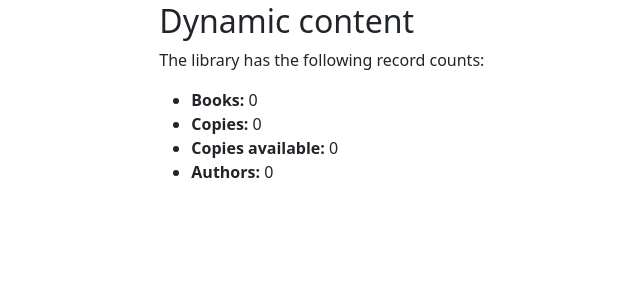
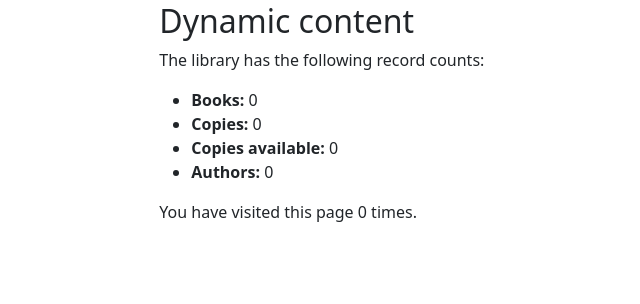
Before and after one commit to Atmartushev/csci313-assignment-4-Avtonom-Martushev, a Django app: page /catalog/ in a window 1280 px wide. Shown: the part 142-446 px from the top of the page, without its empty margins (66-706 px from the left). Run offline with Django 5.2, Linux system fonts and the light colour scheme; data that the repository does not hold is empty.

Commit message:
feat: added num visits

```diff
--- a/locallibrary/catalog/templates/index.html
+++ b/locallibrary/catalog/templates/index.html
@@ -13,4 +13,8 @@ Local Library{% endblock %}
   <li><strong>Copies available:</strong> {{ num_instances_available }}</li>
   <li><strong>Authors:</strong> {{ num_authors }}</li>
 </ul>
+
+<p>
+  You have visited this page {{ num_visits }} time{{ num_visits|pluralize }}.
+</p>
 {% endblock %}
--- a/locallibrary/catalog/views.py
+++ b/locallibrary/catalog/views.py
@@ -12,18 +12,23 @@ def index(request):
     # Available books (status = 'a')
     num_instances_available = BookInstance.objects.filter(status__exact='a').count()
 
-    # The 'all()' is implied by default.
-    num_authors = Author.objects.count()
+    num_authors = Author.objects.count()  # The 'all()' is implied by default.
+
+    # Number of visits to this view, as counted in the session variable.
+    num_visits = request.session.get('num_visits', 0)
+    request.session['num_visits'] = num_visits + 1
 
     context = {
         'num_books': num_books,
         'num_instances': num_instances,
         'num_instances_available': num_instances_available,
         'num_authors': num_authors,
+        'num_visits': num_visits,
     }
 
-    # Render the HTML template index.html with the data in the context variable
+    # Render the HTML template index.html with the data in the context variable.
     return render(request, 'index.html', context=context)
+
 
 class BookListView(generic.ListView):
     model = Book
```
